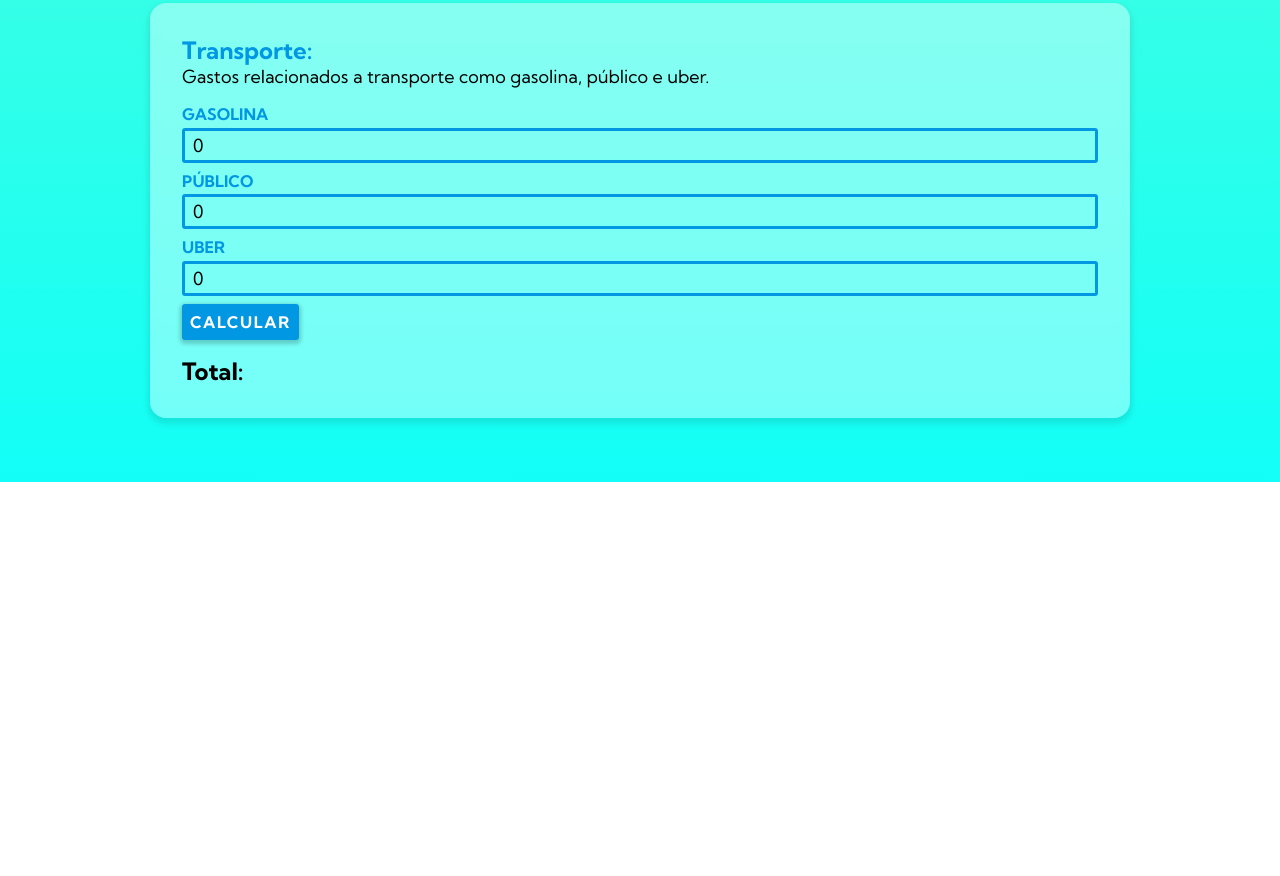
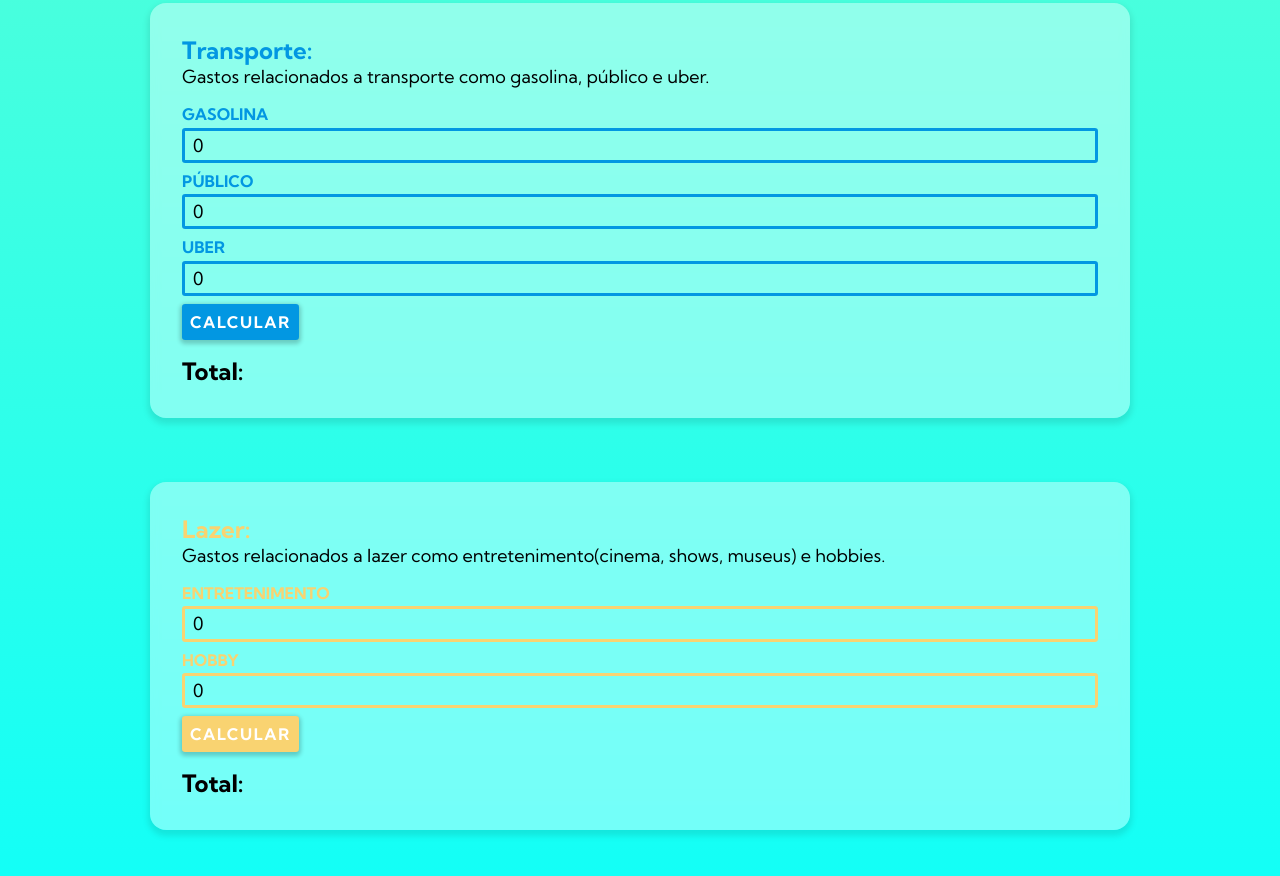
Before and after one commit to thtakayama/calculadora-cafofinho, a plain HTML site: page index.html in a window 1280 px wide. Shown: the part 1781-2657 px from the top of the page. Before the commit the page ends 2263 px from the top, so only its background shows below. Drawn offline with Linux system fonts and the light colour scheme.

Commit message:
Adicionando a categoria Lazer

```diff
--- a/css/style.css
+++ b/css/style.css
@@ -37,6 +37,11 @@ body {
 
 [data-bg="azul"] {
   background: var(--cor-azul);
+  color: white;
+}
+
+[data-bg="amarelo"] {
+  background: var(--cor-amarela);
   color: white;
 }
 
@@ -176,3 +181,15 @@ label {
 #transporte input {
   border-color: var(--cor-azul);
 }
+
+#lazer .subtitle {
+  color: var(--cor-amarela);
+}
+
+#lazer label {
+  color: var(--cor-amarela);
+}
+
+#lazer input {
+  border-color: var(--cor-amarela);
+}
--- a/index.html
+++ b/index.html
@@ -144,6 +144,30 @@
         </div>
       </div>
     </section>
+
+    <section id="lazer" class="categoria">
+      <h2 class="subtitle">Lazer:</h2>
+      <p>
+        Gastos relacionados a lazer como entretenimento(cinema, shows, museus) e hobbies.
+      </p>
+      <form>
+        <div class="campo">
+          <label for="entretenimento">Entretenimento</label>
+          <input type="number" id="entretenimento" name="entretenimento" value="0" />
+        </div>
+        <div class="campo">
+          <label for="hobby">Hobby</label>
+          <input type="number" id="hobby" name="hobby" value="0" />
+        </div>
+        <button class="btn" data-bg="amarelo">Calcular</button>
+      </form>
+      <div>
+        <h1>Total:</h1>
+        <div>
+          <h1 class="total-lazer"></h1>
+        </div>
+      </div>
+    </section>
   </main>
   <!--JS-->
   <script src="./js/main.js"></script>
--- a/js/main.js
+++ b/js/main.js
@@ -17,6 +17,10 @@ let totalSaude = document.querySelector("#saude h1.total-saude");
 const btnTransporte = document.querySelector("#transporte .btn");
 let valoresTransporte = document.querySelectorAll("#transporte .campo input");
 let totalTransporte = document.querySelector("#transporte h1.total-transporte");
+
+const btnLazer = document.querySelector("#lazer .btn");
+let valoresLazer = document.querySelectorAll("#lazer .campo input");
+let totalLazer = document.querySelector("#lazer h1.total-lazer");
 
 const listar = (lista) => {
   let valores = [];
@@ -52,3 +56,5 @@ calcular(btnAlimentacao, valoresAlimentacao, totalAlimentacao);
 calcular(btnSaude, valoresSaude, totalSaude);
 //Calcular categoria Transporte
 calcular(btnTransporte, valoresTransporte, totalTransporte);
+//Calcular categoria Lazer
+calcular(btnLazer, valoresLazer, totalLazer);
```
